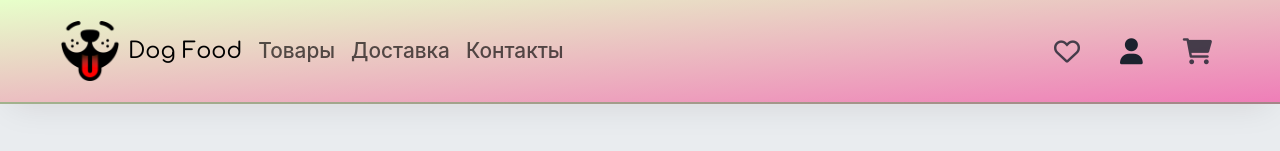
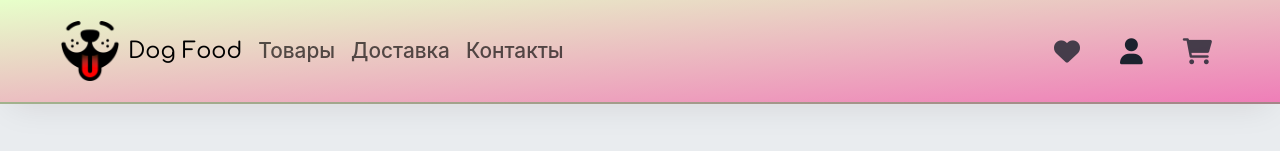
Before and after one commit to robin3010/dog_food_online_store, a React (Create React App) app: page /dog_food_online_store/login in a window 1280 px wide. Shown: the top 151 px of the page. Built offline with nearby package versions, Linux system fonts and the light colour scheme.

Commit message:
hotfix: counter on cart icon now appears correctly

```diff
--- a/src/components/Header/Header.jsx
+++ b/src/components/Header/Header.jsx
@@ -4,14 +4,16 @@ import { useSelector } from 'react-redux';
 import { Link, NavLink } from 'react-router-dom';
 import logo from '../../logo.png';
 import { getCheckoutSelector } from '../../redux/slices/checkoutSlice';
-import { getIsCheckedIds } from '../Pages/Checkout/checkoutUtils/checkoutUtils';
+import { getAuthTokenSelector } from '../../redux/slices/userSlice';
+import { getCheckoutIds } from '../Pages/Checkout/checkoutUtils/checkoutUtils';
 import { LoginButton } from './LoginButton/LoginButton';
 
 export const Header = memo(() => {
   console.log('Render Header');
 
-  const checkoutCount = getIsCheckedIds(useSelector(getCheckoutSelector)).length;
-  console.log({ checkoutCount });
+  const checkoutCount = getCheckoutIds(useSelector(getCheckoutSelector)).length;
+  const authToken = useSelector(getAuthTokenSelector);
+  console.log({ checkoutCount, authToken });
 
   return (
     <header className="main__header navbar navbar-expand-md">
@@ -47,7 +49,7 @@ export const Header = memo(() => {
           fa-lg"
         >
           <NavLink to="/favorite" className="nav-link">
-            <i className="fa-regular fa-heart" />
+            <i className="fa-solid fa-heart" />
           </NavLink>
           <LoginButton />
           <NavLink to="/checkout" className="nav-link position-relative">
@@ -58,7 +60,7 @@ export const Header = memo(() => {
                 'badge',
                 'rounded-pill',
                 'cart__couter-icon bg-gradient',
-                { 'd-none': !checkoutCount },
+                { 'd-none': !checkoutCount || !authToken },
               )}
             >
               {checkoutCount}
```
